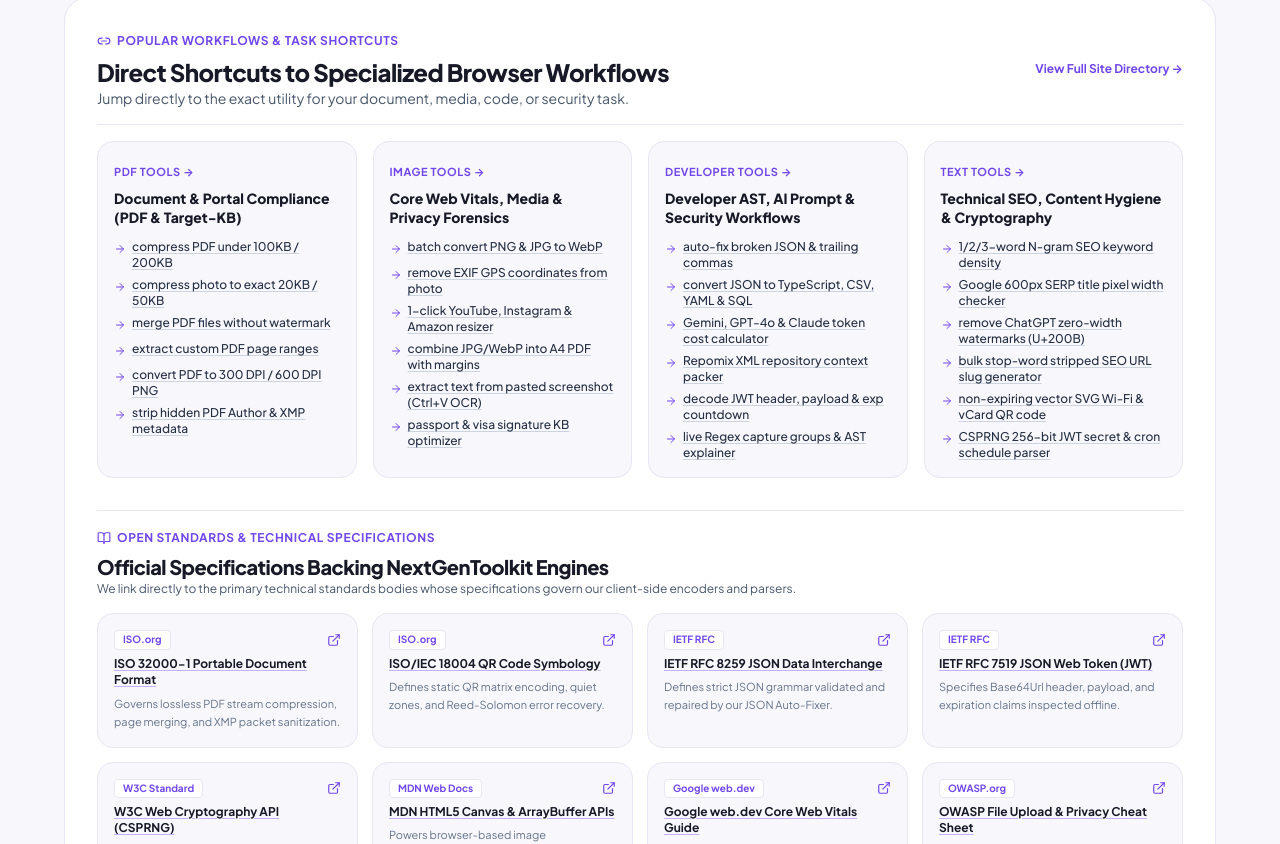
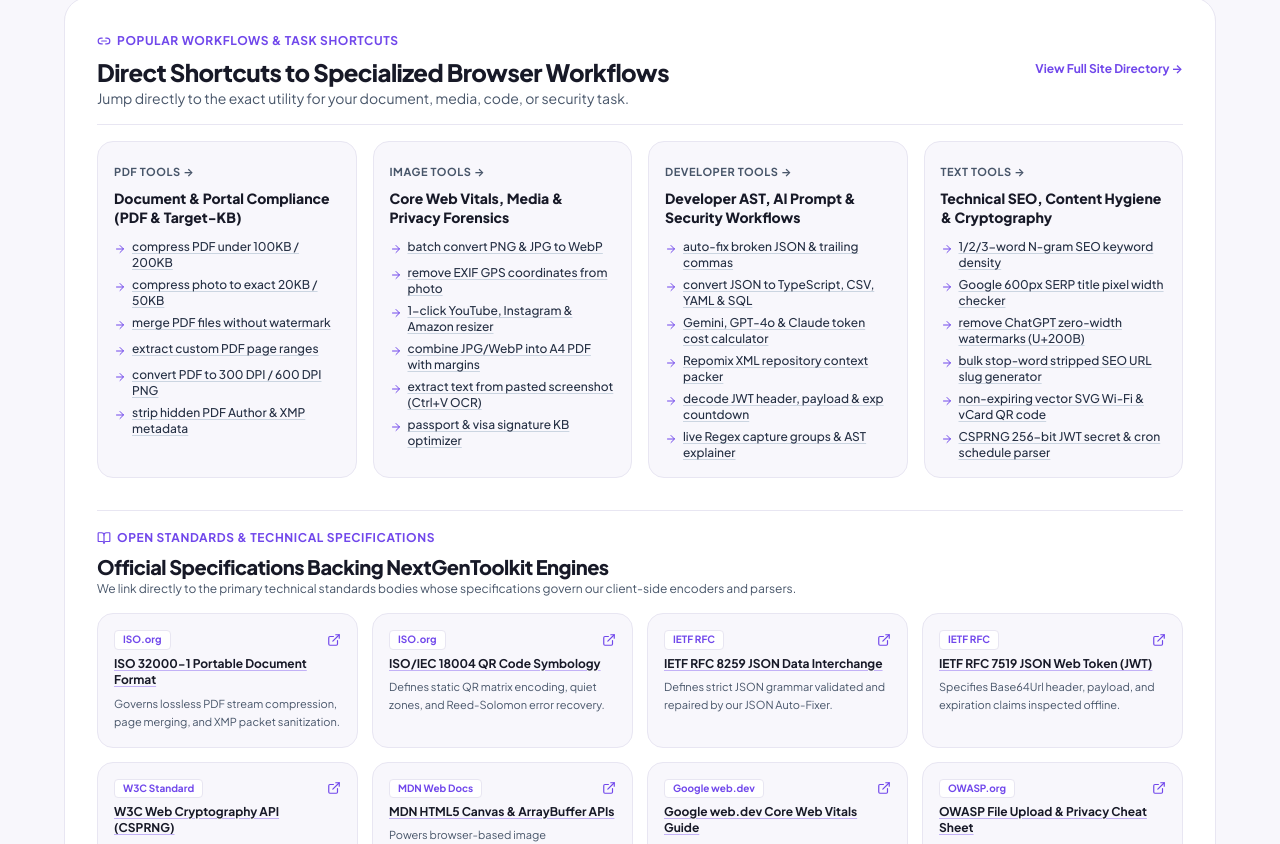
Before and after one commit to michaelcarter7861-sudo/Next-Gen-Toolkit, a React (Vite) app: page / in a window 1280 px wide. Shown: the part 4056-4900 px from the top of the page. Built offline with nearby package versions, Linux system fonts and the light colour scheme; no server answers.

Commit message:
fix: target compact text contrast with valid CSS selector

```diff
--- a/src/index.css
+++ b/src/index.css
@@ -92,11 +92,13 @@ input[type="range"].ngt-slider::-webkit-slider-thumb:hover {
 
 /* Improve contrast for small supporting text and table/breadcrumb labels in main content. */
 #root main p.text-xs,
+#root main [class~="text-[11px]"],
 #root main table thead th,
 #root main nav[aria-label="Breadcrumb"] span {
   color: #475569;
 }
 .dark #root main p.text-xs,
+.dark #root main [class~="text-[11px]"],
 .dark #root main table thead th,
 .dark #root main nav[aria-label="Breadcrumb"] span {
   color: #CBD5E1;
```
